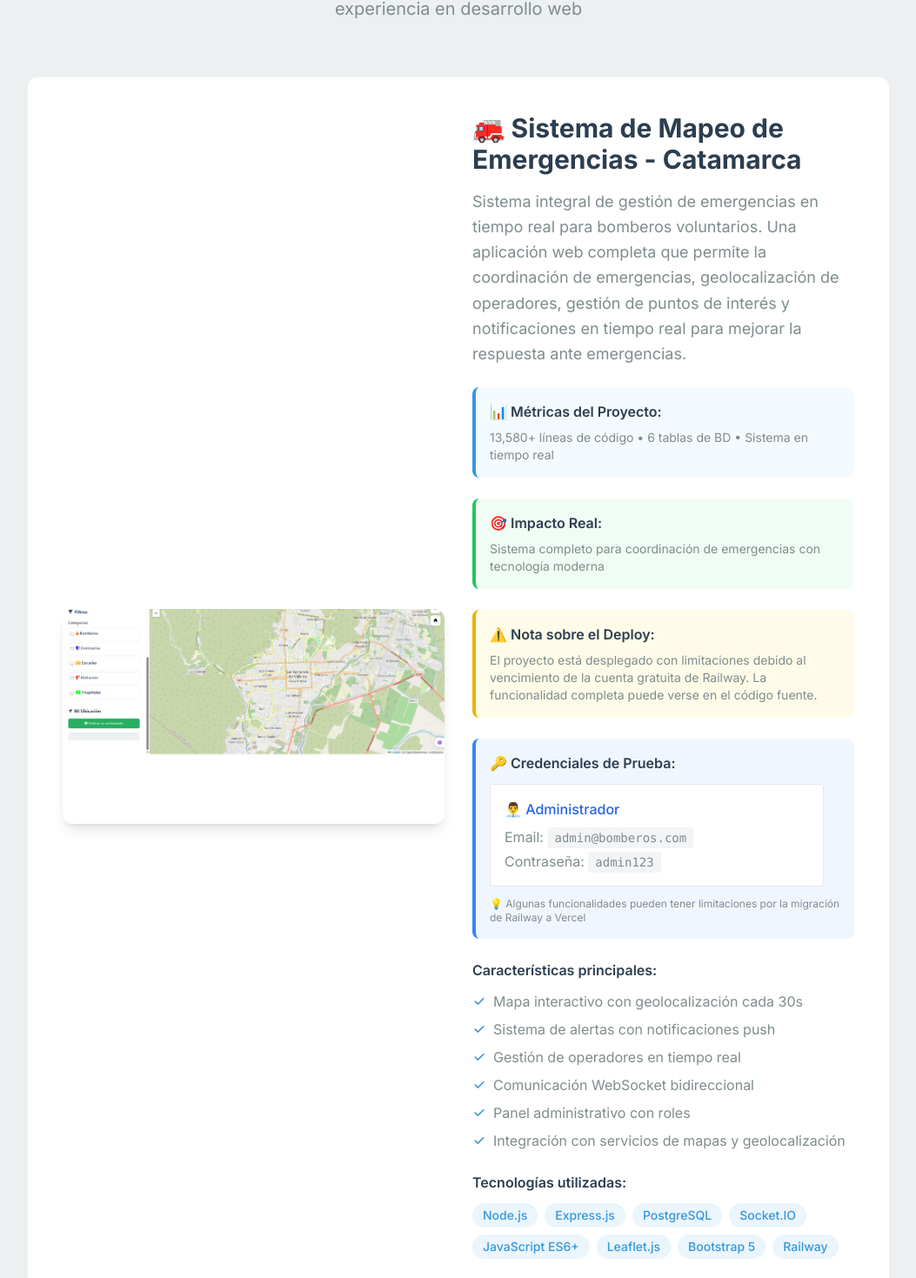
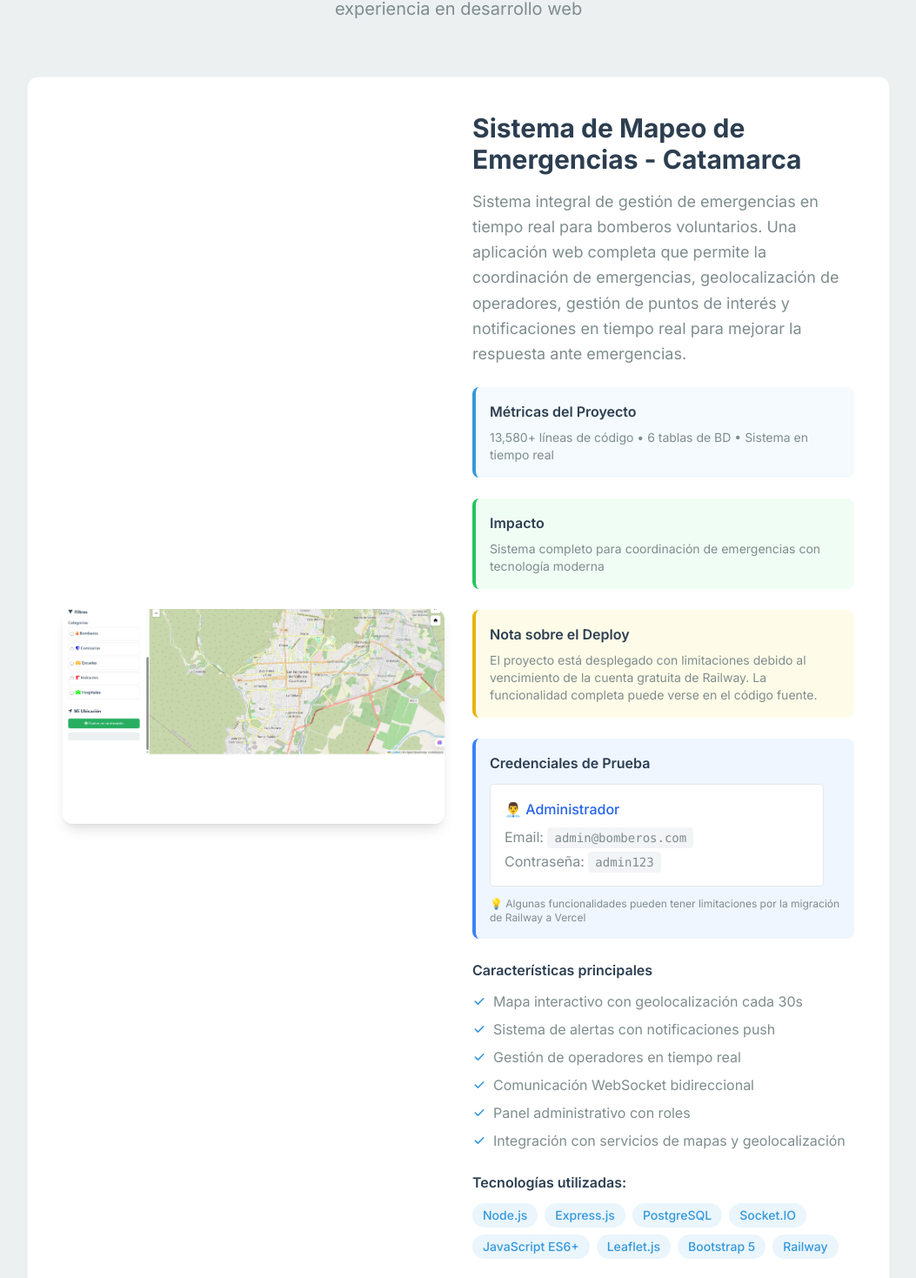
Before and after one commit to Fedecaff/Mi-Porfolio, a React (Vite) app: page / in a window 1280 px wide. Shown: the part 2060-3529 px from the top of the page at 87% size, without its empty margins (113-1166 px from the left). Built offline with nearby package versions, Linux system fonts and the light colour scheme.

Commit message:
style: quitar emojis y SVGs decorativos para look profesional

```diff
--- a/src/components/About.jsx
+++ b/src/components/About.jsx
@@ -92,18 +92,7 @@ const About = () => {
                   />
                   {/* Fallback si no se carga la imagen */}
                   <div className="w-full h-full bg-gradient-to-br from-accent/20 to-primary/20 rounded-2xl hidden items-center justify-center">
-                    <div className="text-center">
-                      <div className="w-32 h-32 bg-accent/30 rounded-full mx-auto mb-4 flex items-center justify-center">
-                        <svg className="w-16 h-16 text-accent" fill="currentColor" viewBox="0 0 24 24">
-                          <path d="M12 12c2.21 0 4-1.79 4-4s-1.79-4-4-4-4 1.79-4 4 1.79 4 4 4zm0 2c-2.67 0-8 1.34-8 4v2h16v-2c0-2.66-5.33-4-8-4z"/>
-                        </svg>
-                      </div>
-                      <p className="text-text-secondary text-sm">
-                        Federico Gabriel
-                        <br />
-                        Gomez Caffettaro
-                      </p>
-                    </div>
+                    <p className="text-text-secondary text-sm text-center">Imagen no disponible</p>
                   </div>
                 </div>
 
--- a/src/components/Contact.jsx
+++ b/src/components/Contact.jsx
@@ -33,11 +33,7 @@ const Contact = () => {
 
             <div className="space-y-6 mb-8">
               <div className="flex items-center">
-                <div className="w-12 h-12 bg-accent rounded-lg flex items-center justify-center mr-4">
-                  <svg className="w-6 h-6" fill="none" stroke="currentColor" viewBox="0 0 24 24">
-                    <path strokeLinecap="round" strokeLinejoin="round" strokeWidth={2} d="M3 8l7.89 4.26a2 2 0 002.22 0L21 8M5 19h14a2 2 0 002-2V7a2 2 0 00-2-2H5a2 2 0 00-2 2v10a2 2 0 002 2z" />
-                  </svg>
-                </div>
+                <div className="w-12 h-12 bg-accent rounded-lg flex items-center justify-center mr-4 text-white font-semibold">@</div>
                 <div>
                   <p className="font-medium">Email</p>
                   <p className="text-gray-300">federico.gomez.sc@gmail.com</p>
@@ -45,12 +41,7 @@ const Contact = () => {
               </div>
 
               <div className="flex items-center">
-                <div className="w-12 h-12 bg-accent rounded-lg flex items-center justify-center mr-4">
-                  <svg className="w-6 h-6" fill="none" stroke="currentColor" viewBox="0 0 24 24">
-                    <path strokeLinecap="round" strokeLinejoin="round" strokeWidth={2} d="M17.657 16.657L13.414 20.9a1.998 1.998 0 01-2.827 0l-4.244-4.243a8 8 0 1111.314 0z" />
-                    <path strokeLinecap="round" strokeLinejoin="round" strokeWidth={2} d="M15 11a3 3 0 11-6 0 3 3 0 016 0z" />
-                  </svg>
-                </div>
+                <div className="w-12 h-12 bg-accent rounded-lg flex items-center justify-center mr-4 text-white font-semibold">📍</div>
                 <div>
                   <p className="font-medium">Ubicación</p>
                   <p className="text-gray-300">Avenida Recalde 2868, San Fernando del Valle de Catamarca, Catamarca, Argentina</p>
@@ -58,11 +49,7 @@ const Contact = () => {
               </div>
 
               <div className="flex items-center">
-                <div className="w-12 h-12 bg-accent rounded-lg flex items-center justify-center mr-4">
-                  <svg className="w-6 h-6" fill="none" stroke="currentColor" viewBox="0 0 24 24">
-                    <path strokeLinecap="round" strokeLinejoin="round" strokeWidth={2} d="M12 8v4l3 3m6-3a9 9 0 11-18 0 9 9 0 0118 0z" />
-                  </svg>
-                </div>
+                <div className="w-12 h-12 bg-accent rounded-lg flex items-center justify-center mr-4 text-white font-semibold">✓</div>
                 <div>
                   <p className="font-medium">Disponibilidad</p>
                   <p className="text-gray-300">Disponible para proyectos</p>
--- a/src/components/Projects.jsx
+++ b/src/components/Projects.jsx
@@ -6,7 +6,7 @@ const Projects = () => {
   const projects = [
     {
       id: 1,
-      title: "🚒 Sistema de Mapeo de Emergencias - Catamarca",
+      title: "Sistema de Mapeo de Emergencias - Catamarca",
       description: "Sistema integral de gestión de emergencias en tiempo real para bomberos voluntarios. Una aplicación web completa que permite la coordinación de emergencias, geolocalización de operadores, gestión de puntos de interés y notificaciones en tiempo real para mejorar la respuesta ante emergencias.",
       technologies: ["Node.js", "Express.js", "PostgreSQL", "Socket.IO", "JavaScript ES6+", "Leaflet.js", "Bootstrap 5", "Railway"],
       githubUrl: "https://github.com/Fedecaff/mapa-emergencias",
@@ -29,7 +29,7 @@ const Projects = () => {
     },
     {
       id: 2,
-      title: "💍 Invitación Digital de Boda - Federico & Georgina",
+      title: "Invitación Digital de Boda - Federico & Georgina",
       description: "Sitio web interactivo diseñado como invitación digital para una boda, desarrollado con HTML5, CSS3 y JavaScript vanilla. El proyecto presenta una experiencia inmersiva y elegante que combina funcionalidad moderna con un diseño romántico y sofisticado.",
       technologies: ["HTML5", "CSS3", "JavaScript ES6+", "Google Fonts", "CSS Grid", "Flexbox", "Media Queries"],
       githubUrl: "https://github.com/Fedecaff/Boda",
@@ -94,16 +94,9 @@ const Projects = () => {
                         }}
                       />
                       {/* Fallback si no se carga la imagen */}
-                      <div className="w-full h-full bg-gradient-to-br from-accent/20 to-primary/20 rounded-xl hidden items-center justify-center">
-                        <div className="text-center">
-                          <svg className="w-16 h-16 text-accent/60 mx-auto mb-4" fill="none" stroke="currentColor" viewBox="0 0 24 24">
-                            <path strokeLinecap="round" strokeLinejoin="round" strokeWidth={1.5} d="M9 17V7m0 10a2 2 0 01-2 2H5a2 2 0 01-2-2V7a2 2 0 012-2h2a2 2 0 012 2m0 10a2 2 0 002 2h2a2 2 0 002-2M9 7a2 2 0 012-2h2a2 2 0 012 2m0 10V7m0 10a2 2 0 002 2h2a2 2 0 002-2V7a2 2 0 00-2-2H5a2 2 0 00-2 2v10a2 2 0 002 2z" />
-                          </svg>
-                          <p className="text-text-secondary text-sm">
-                            Screenshot del proyecto
-                          </p>
-                        </div>
-                      </div>
+                  <div className="w-full h-full bg-gradient-to-br from-accent/20 to-primary/20 rounded-xl hidden items-center justify-center">
+                    <p className="text-text-secondary text-sm">Imagen no disponible</p>
+                  </div>
                     </div>
 
                     {/* Overlay con links */}
@@ -147,7 +140,7 @@ const Projects = () => {
                   {/* Métricas del proyecto */}
                   {project.metrics && (
                     <div className="mb-6 p-4 bg-accent/5 rounded-lg border-l-4 border-accent">
-                      <h4 className="font-semibold text-primary mb-2">📊 Métricas del Proyecto:</h4>
+                      <h4 className="font-semibold text-primary mb-2">Métricas del Proyecto</h4>
                       <p className="text-text-secondary text-sm">{project.metrics}</p>
                     </div>
                   )}
@@ -155,7 +148,7 @@ const Projects = () => {
                   {/* Impacto */}
                   {project.impact && (
                     <div className="mb-6 p-4 bg-green-50 rounded-lg border-l-4 border-green-500">
-                      <h4 className="font-semibold text-primary mb-2">🎯 Impacto Real:</h4>
+                      <h4 className="font-semibold text-primary mb-2">Impacto</h4>
                       <p className="text-text-secondary text-sm">{project.impact}</p>
                     </div>
                   )}
@@ -163,7 +156,7 @@ const Projects = () => {
                   {/* Nota de deployment */}
                   {project.deploymentNote && (
                     <div className="mb-6 p-4 bg-yellow-50 rounded-lg border-l-4 border-yellow-500">
-                      <h4 className="font-semibold text-primary mb-2">⚠️ Nota sobre el Deploy:</h4>
+                      <h4 className="font-semibold text-primary mb-2">Nota sobre el Deploy</h4>
                       <p className="text-text-secondary text-sm">{project.deploymentNote}</p>
                     </div>
                   )}
@@ -171,7 +164,7 @@ const Projects = () => {
                   {/* Credenciales de prueba */}
                   {project.credentials && (
                     <div className="mb-6 p-4 bg-blue-50 rounded-lg border-l-4 border-blue-500">
-                      <h4 className="font-semibold text-primary mb-3">🔑 Credenciales de Prueba:</h4>
+                      <h4 className="font-semibold text-primary mb-3">Credenciales de Prueba</h4>
                       <div className="bg-white p-4 rounded border max-w-sm">
                         <p className="font-medium text-blue-600 mb-2">👨‍💼 Administrador</p>
                         <p className="text-text-secondary mb-1">Email: <span className="font-mono bg-gray-100 px-2 py-1 rounded text-sm">{project.credentials.admin.user}</span></p>
@@ -183,7 +176,7 @@ const Projects = () => {
 
                   {/* Características principales */}
                   <div className="mb-6">
-                    <h4 className="font-semibold text-primary mb-3">Características principales:</h4>
+                    <h4 className="font-semibold text-primary mb-3">Características principales</h4>
                     <ul className="grid grid-cols-1 gap-2">
                       {project.features.map((feature, featureIndex) => (
                         <li key={featureIndex} className="flex items-center text-text-secondary">
```
